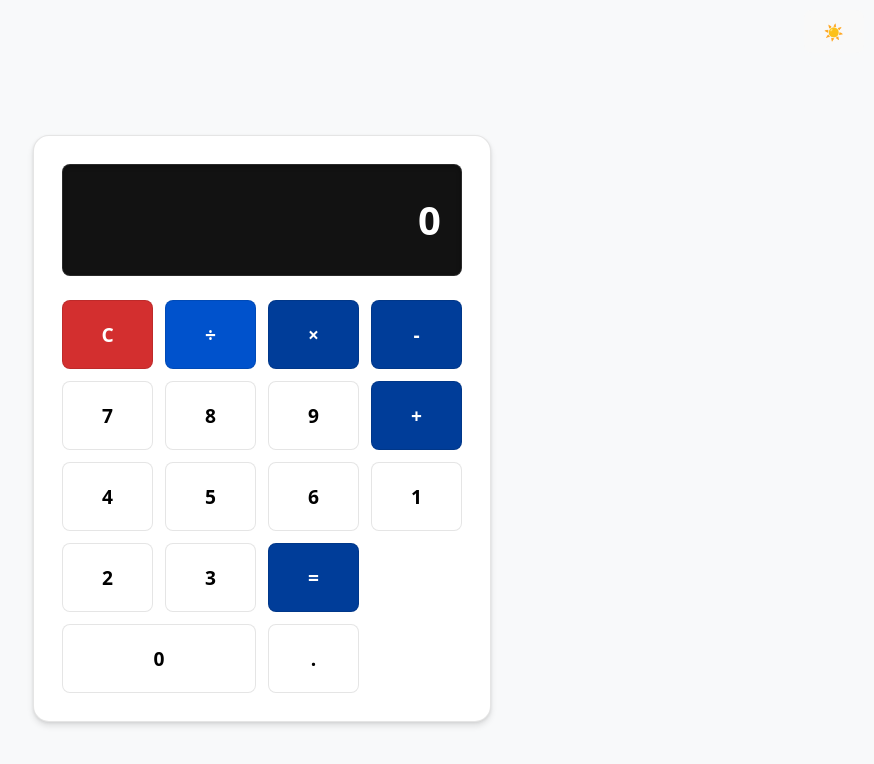
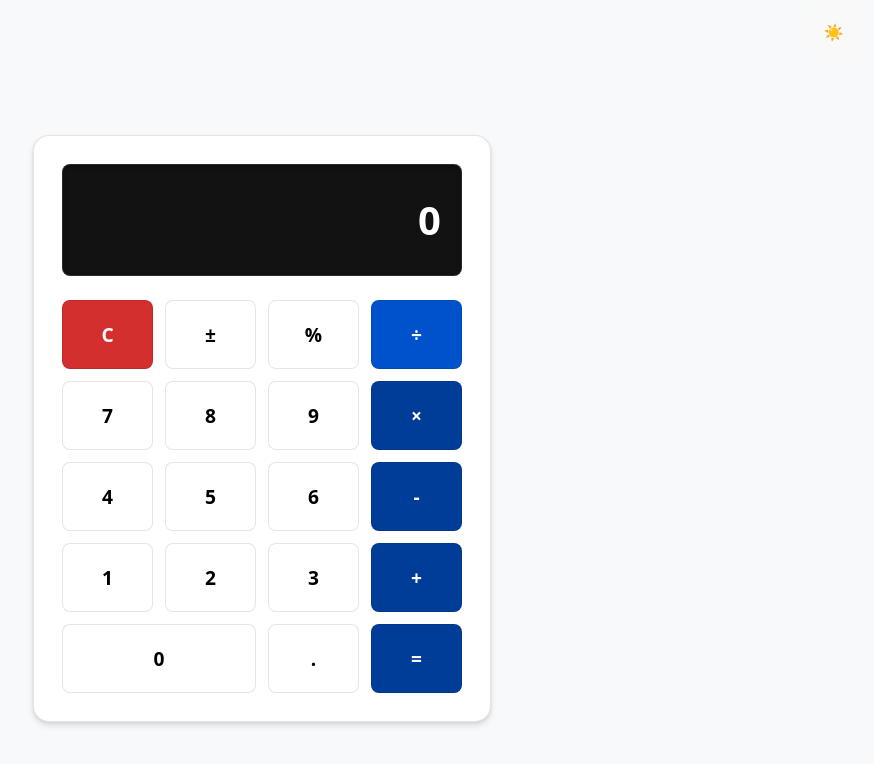
Before and after one commit to renansbernardo/Calculadora-web, a React (Vite) app: page / in a window 1280 px wide. Shown: the top 764 px of the page, without its empty margins (406-1280 px from the left). Built offline with nearby package versions, Linux system fonts and the light colour scheme.

Commit message:
feat: implementa operações de porcentagem (%) e inversão de sinal () com testes automatizados

```diff
--- a/src/components/Calculator/Calculator.tsx
+++ b/src/components/Calculator/Calculator.tsx
@@ -4,7 +4,7 @@ import { Display } from '../Display/Display';
 import { Button } from '../Button/Button';
 
 /** Tipo que define as operações possíveis da calculadora */
-type Operation = '+' | '-' | '×' | '÷' | '=' | 'C';
+type Operation = '+' | '-' | '×' | '÷' | '=' | 'C' | '%' | '±';
 
 /**
  * Componente principal da calculadora
@@ -34,12 +34,7 @@ export const Calculator = () => {
       setDisplay(display === '0' ? number : display + number);
     }
   };
-  /**
-   * Manipula as operações da calculadora
-   * @param {Operation} op - A operação a ser realizada
-   * @description Processa as operações matemáticas básicas e controla
-   * o fluxo de cálculo, incluindo tratamento de erros como divisão por zero
-   */
+
   const handleOperation = (op: Operation) => {
     if (op === 'C') {
       setDisplay('0');
@@ -48,7 +43,17 @@ export const Calculator = () => {
       setNewNumber(false);
       return;
     }
-
+    if (op === '±') {
+      if (display === '0' || display === 'Error') return;
+      setDisplay((prev) => (prev.startsWith('-') ? prev.slice(1) : '-' + prev));
+      return;
+    }
+    if (op === '%') {
+      if (display === '0' || display === 'Error') return;
+      setDisplay((prev) => (parseFloat(prev) / 100).toString());
+      setNewNumber(true);
+      return;
+    }
     if (op === '=') {
       if (!operation || !firstNumber) return;
       const num1 = parseFloat(firstNumber);
@@ -142,26 +147,24 @@ export const Calculator = () => {
       )}
       <div className={styles.buttons}>
         <Button onClick={() => handleOperation('C')}>C</Button>
+        <Button onClick={() => handleOperation('±')}>±</Button>
+        <Button onClick={() => handleOperation('%')}>%</Button>
         <Button onClick={() => handleOperation('÷')}>÷</Button>
-        <Button onClick={() => handleOperation('×')}>×</Button>
-        <Button onClick={() => handleOperation('-')}>-</Button>
-
         <Button onClick={() => handleNumber('7')}>7</Button>
         <Button onClick={() => handleNumber('8')}>8</Button>
         <Button onClick={() => handleNumber('9')}>9</Button>
-        <Button onClick={() => handleOperation('+')}>+</Button>
-
+        <Button onClick={() => handleOperation('×')}>×</Button>
         <Button onClick={() => handleNumber('4')}>4</Button>
         <Button onClick={() => handleNumber('5')}>5</Button>
         <Button onClick={() => handleNumber('6')}>6</Button>
-
+        <Button onClick={() => handleOperation('-')}>-</Button>
         <Button onClick={() => handleNumber('1')}>1</Button>
         <Button onClick={() => handleNumber('2')}>2</Button>
         <Button onClick={() => handleNumber('3')}>3</Button>
-        <Button onClick={() => handleOperation('=')}>=</Button>
-
+        <Button onClick={() => handleOperation('+')}>+</Button>
         <Button onClick={() => handleNumber('0')} wide>0</Button>
         <Button onClick={() => handleNumber('.')}>.</Button>
+        <Button onClick={() => handleOperation('=')}>=</Button>
       </div>
     </div>
   );
```
Also changed, not shown: 2 other files (tests, documents, lock files or other folders).
